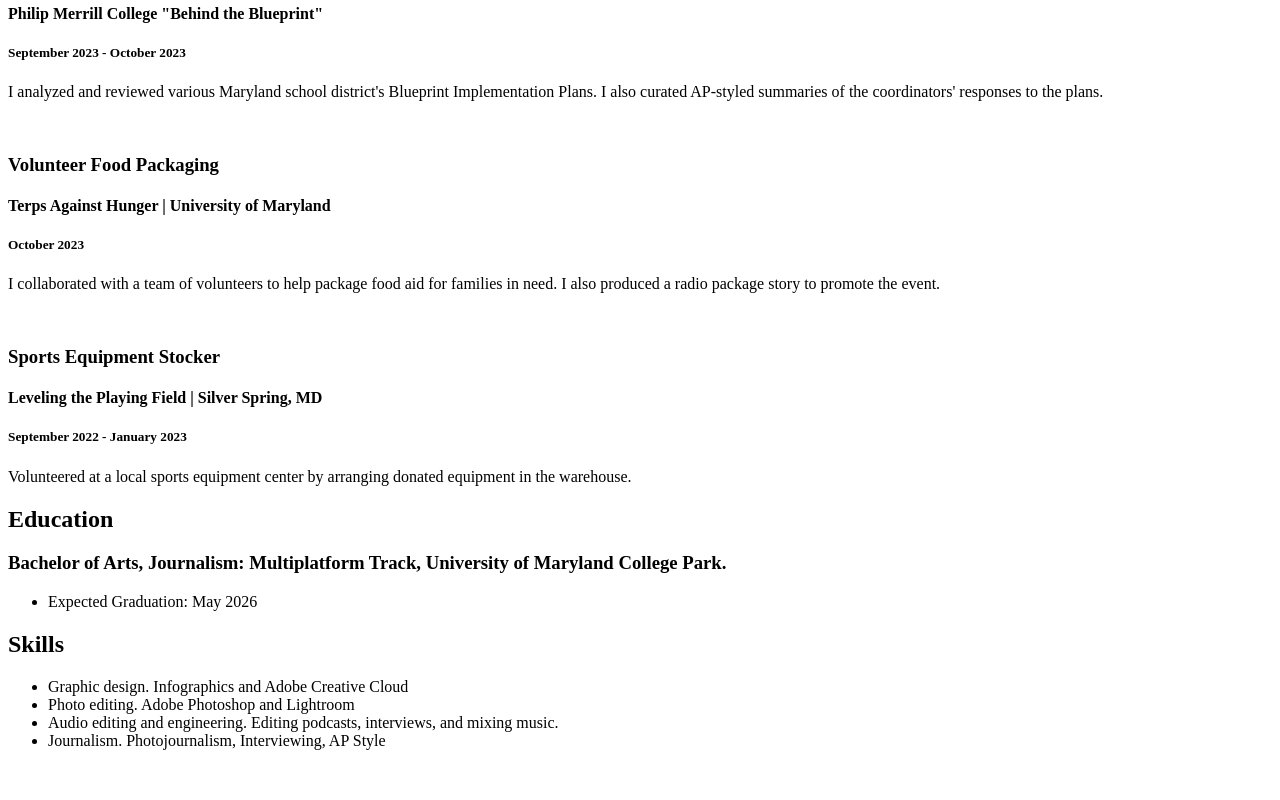
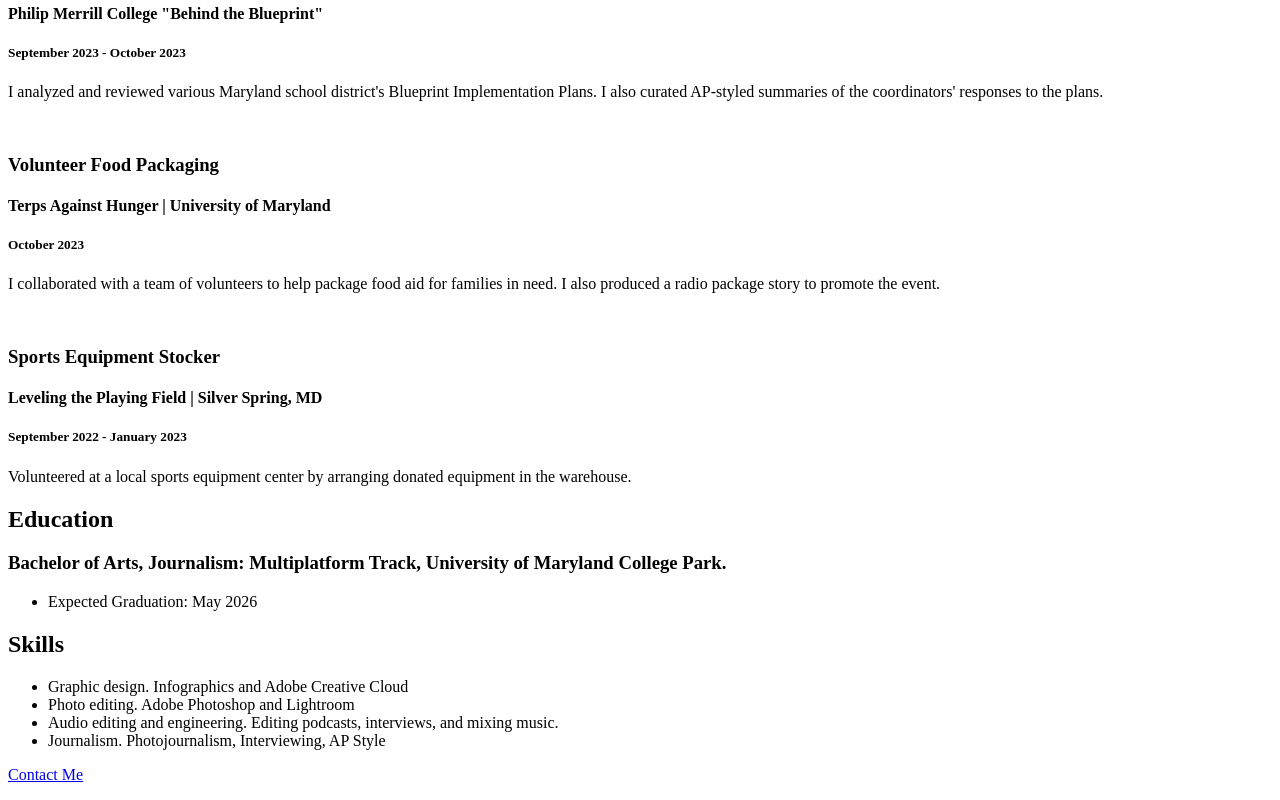
Before and after one commit to dorksoup/Devin-Etta-Jour352, a plain HTML site: page resume.html in a window 1280 px wide. Shown: the part 684-1484 px from the top of the page. Before the commit the page ends 1450 px from the top, so only its background shows below. Drawn offline with Linux system fonts and the light colour scheme.

Commit message:
Update resume.html

```diff
--- a/resume.html
+++ b/resume.html
@@ -2,9 +2,11 @@
 <html>
     <head>
         <title>Devin Etta Resume</title>
+ <!-- Figure out how to put an image in repository-->
         <img src="">
     </head>
     <body>
+<!-- I built this myself, Devin Etta-->
         <h1>Devin Etta</h1>
             <p> <strong>Journalism Student</strong> </p>
         <div id="contact">
@@ -56,5 +58,8 @@
                 <li>Journalism. Photojournalism, Interviewing, AP Style</li>
             </ul>
         </div>
+
+        <p><a href="#contact">Contact Me</a></p>
+
     </body>
 </html>
```
